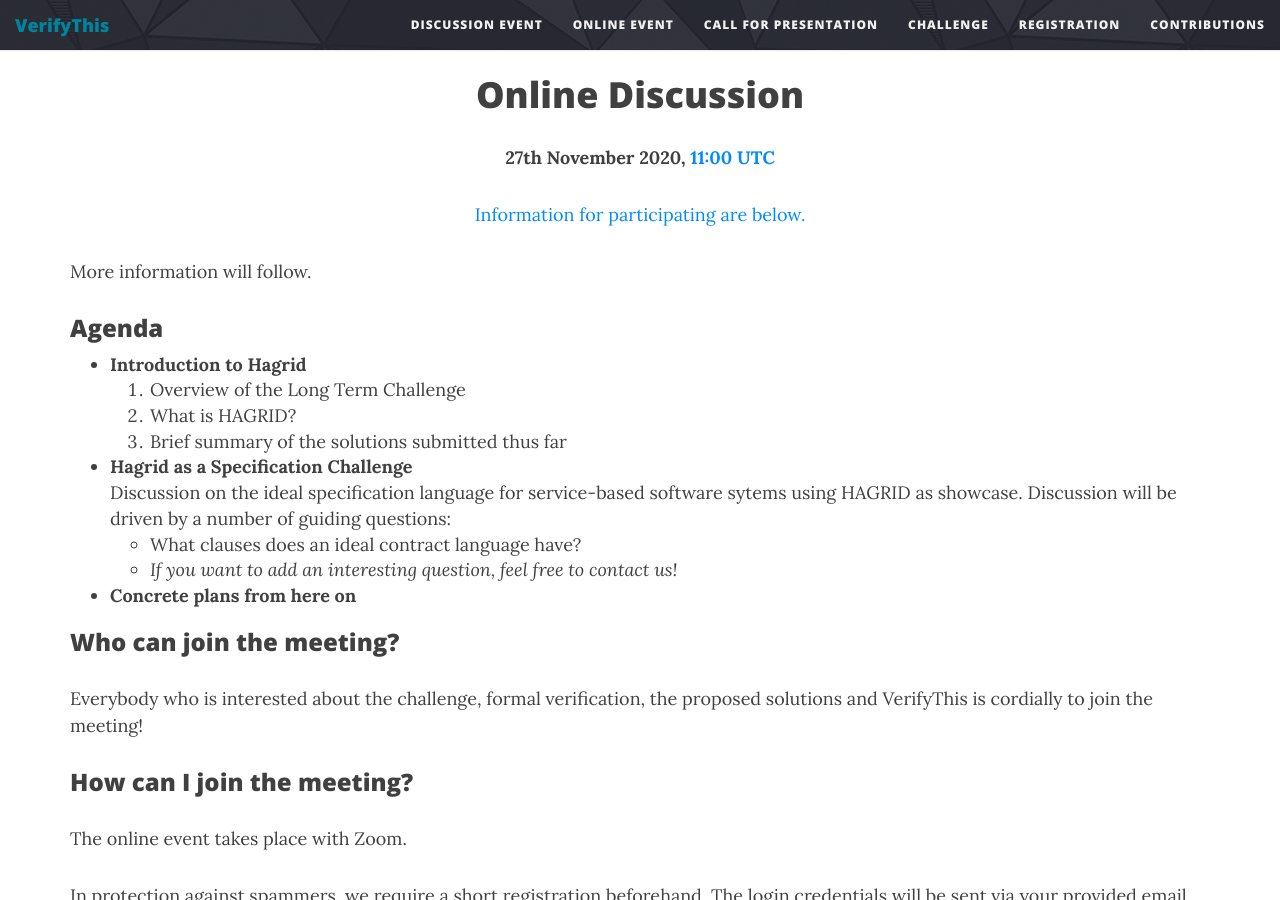
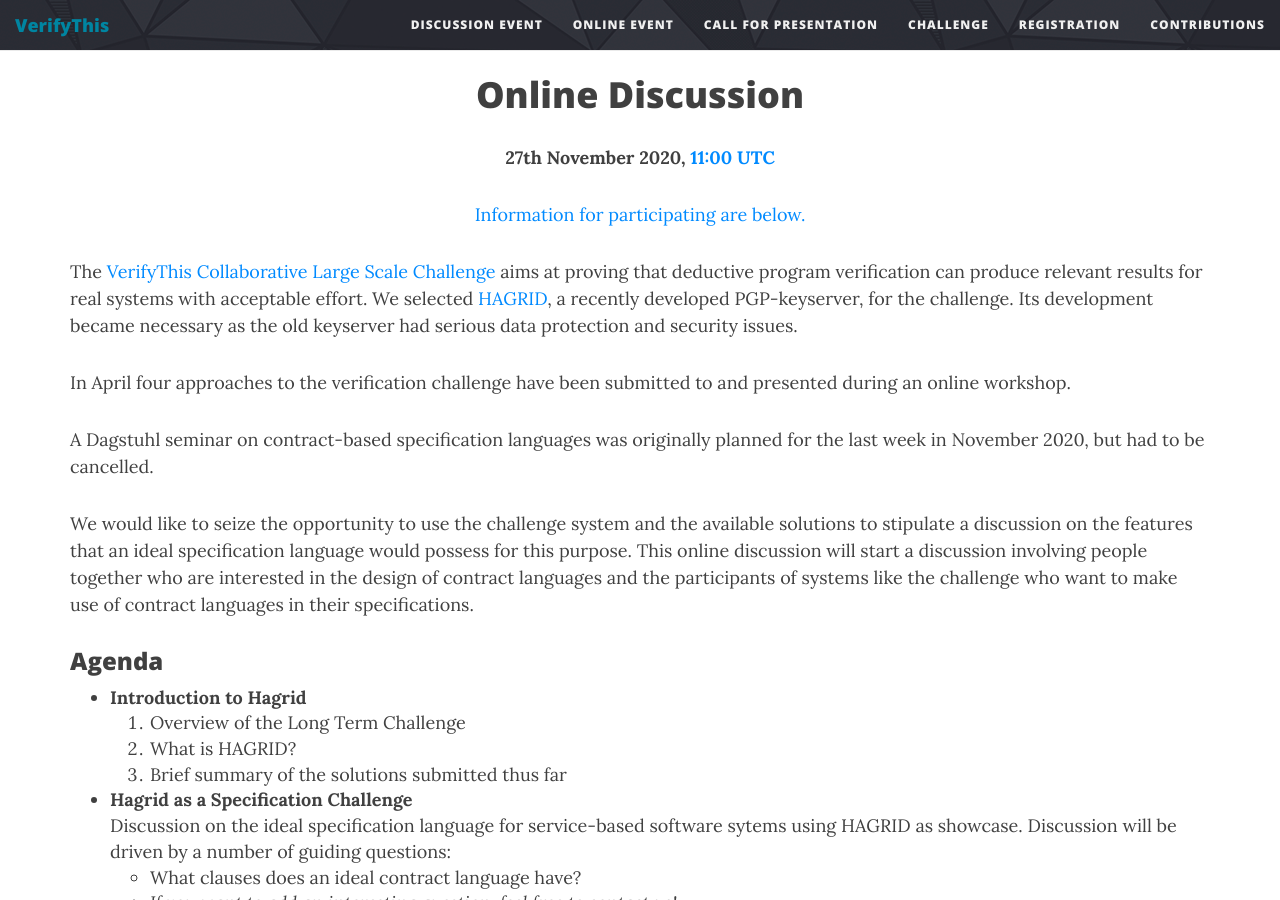
Before and after one commit to verifythis/verifythis.github.io, a Jekyll site: the page built from online-event-nov.html, in a window 1280 px wide and 900 px high, scrolled down 247 px. Built offline with Jekyll 4.4.1, drawn with Linux system fonts in a browser that asks for light colours.

Commit message:
more on the november event

```diff
--- a/online-event-nov.html
+++ b/online-event-nov.html
@@ -13,7 +13,28 @@ subtitle: Collaborative Long-term Verification Challenge
 
 </center>
 
-<p>More information will follow.</p>
+<p>The <a href="/">VerifyThis Collaborative Large Scale Challenge</a>
+  aims at proving that deductive program verification can produce
+  relevant results for real systems with acceptable effort. We
+  selected <a href="https://gitlab.com/hagrid-keyserver/hagrid">HAGRID</a>,
+  a recently developed PGP-keyserver, for the challenge. Its
+  development became necessary as the old keyserver had serious data
+  protection and security issues.</p>
+
+<p>In April four approaches to the verification challenge have been
+    submitted to and presented during an online workshop.</p>
+
+<p> A Dagstuhl seminar on contract-based specification languages was
+originally planned for the last week in November 2020, but had to be
+cancelled.</p>
+
+<p>We would like to seize the opportunity to use the challenge system
+and the available solutions to stipulate a discussion on the features
+that an ideal specification language would possess for this
+purpose. This online discussion will start a discussion involving
+people together who are interested in the design of contract languages
+and the participants of systems like the challenge who want to make
+use of contract languages in their specifications.</p>
 
 <h3>Agenda</h3>
 
```
